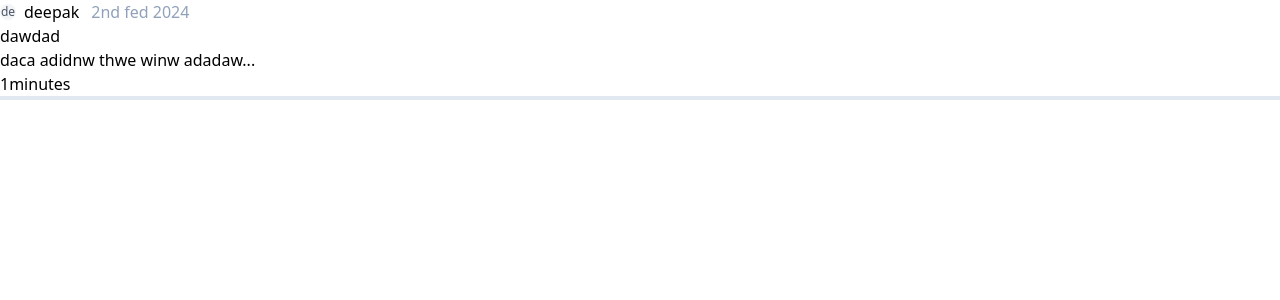
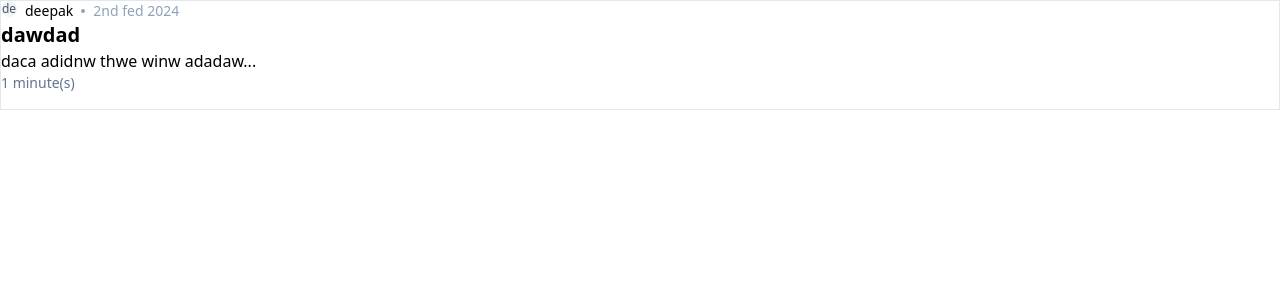
Before and after one commit to DeepakMehra53/medium, a React (Vite) app in the folder frontend/: page /blogs in a window 1280 px wide. Shown: the top 300 px of the page. Built offline with nearby package versions, Linux system fonts and the light colour scheme.

Commit message:
almost completed Blogs pages

```diff
--- a/frontend/src/components/BlogCard.tsx
+++ b/frontend/src/components/BlogCard.tsx
@@ -12,25 +12,31 @@ export const BlogCard = ({
   publishedDate,
 }: BlogCardProps) => {
   return (
-    <div className="">
+    <div className="border border-slate-200 pb-4">
       <div className="flex">
-        <div className="flex justify-center flex-col">
-          <Avatar name={authorName} />
+        <Avatar name={authorName} />
+
+        <div className="font-extralight pl-2 text-sm flex justify-center flex-col">
+          {authorName}
         </div>
-        <div className="font-extralight pl-2 ">{authorName}</div>
-        <Circle />
-        <div className="pl-2 font-thin text-slate-400">{publishedDate}</div>
+        <div className=" pl-2 flex justify-center flex-col">
+          <Circle />
+        </div>
+        <div className="pl-2 font-thin text-slate-400 text-sm flex justify-center flex-col">
+          {publishedDate}
+        </div>
       </div>
-      <div>{title}</div>
-      <div>{content.slice(0, 100) + "..."}</div>
-      <div>{`${Math.ceil(content.length / 100)}minutes`}</div>
-      <div className="bg-slate-200 h-1 w-full"></div>
+      <div className="font-semibold text-xl ">{title}</div>
+      <div className="text-md font-thin">{content.slice(0, 100) + "..."}</div>
+      <div className="text-slate-500 text-sm font-thin">{`${Math.ceil(
+        content.length / 100
+      )} minute(s)`}</div>
     </div>
   );
 };
 
 function Circle() {
-  return <div className="h-1 w-1 text-slate-200 rounded-2xl"> </div>;
+  return <div className="h-1 w-1 bg-slate-400 rounded-2xl"> </div>;
 }
 
 function Avatar({ name }: { name: string }) {
```
